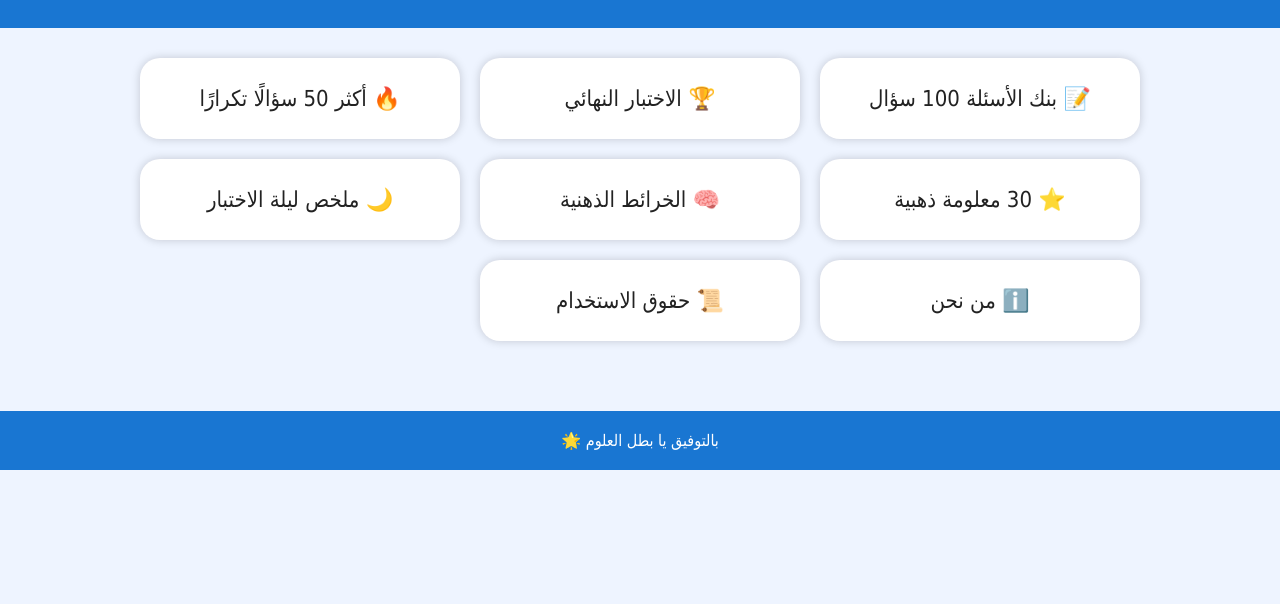
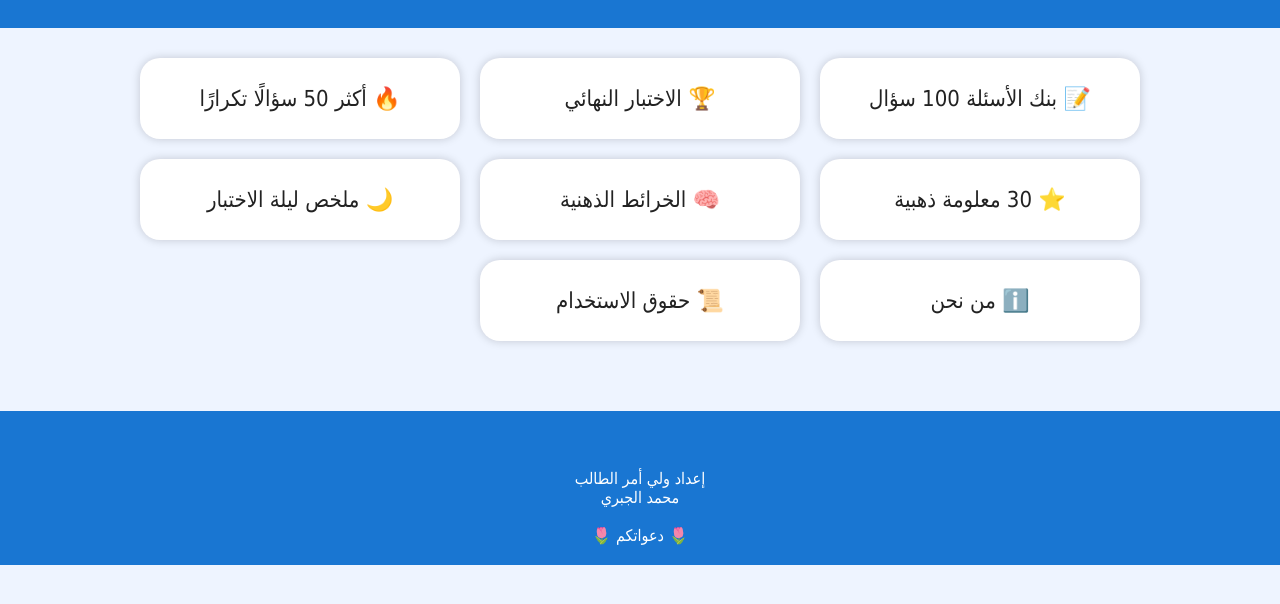
Before and after one commit to amj9516-bit/science-grade4-1447, a plain HTML site: page index.html in a window 1280 px wide. Shown: the part 138-742 px from the top of the page. Drawn offline with Linux system fonts and the light colour scheme.

Commit message:
Update index.html

```diff
--- a/index.html
+++ b/index.html
@@ -1 +1,9 @@
-<!DOCTYPE html><html lang="ar" dir="rtl"><head><meta charset="UTF-8"><meta name="viewport" content="width=device-width, initial-scale=1.0"><title>علوم رابع ابتدائي ف2 1447</title><link rel="stylesheet" href="style.css"></head><body><header><h1>📚 منصة المراجعة النهائية</h1><h2>علوم الصف الرابع الابتدائي - الفصل الدراسي الثاني 1447</h2></header><div class="container"><a class="card" href="100_questions.html">📝 بنك الأسئلة 100 سؤال</a><a class="card" href="final_exam.html">🏆 الاختبار النهائي</a><a class="card" href="top50.html">🔥 أكثر 50 سؤالًا تكرارًا</a><a class="card" href="golden_facts.html">⭐ 30 معلومة ذهبية</a><a class="card" href="mindmaps.html">🧠 الخرائط الذهنية</a><a class="card" href="night_review.html">🌙 ملخص ليلة الاختبار</a><a class="card" href="about.html">ℹ️ من نحن</a><a class="card" href="usage.html">📜 حقوق الاستخدام</a></div><footer>بالتوفيق يا بطل العلوم 🌟</footer></body></html>
+<!DOCTYPE html><html lang="ar" dir="rtl"><head><meta charset="UTF-8"><meta name="viewport" content="width=device-width, initial-scale=1.0"><title>علوم رابع ابتدائي ف2 1447</title><link rel="stylesheet" href="style.css"></head><body><header><h1>📚 منصة المراجعة النهائية</h1><h2>علوم الصف الرابع الابتدائي - الفصل الدراسي الثاني 1447</h2></header><div class="container"><a class="card" href="100_questions.html">📝 بنك الأسئلة 100 سؤال</a><a class="card" href="final_exam.html">🏆 الاختبار النهائي</a><a class="card" href="top50.html">🔥 أكثر 50 سؤالًا تكرارًا</a><a class="card" href="golden_facts.html">⭐ 30 معلومة ذهبية</a><a class="card" href="mindmaps.html">🧠 الخرائط الذهنية</a><a class="card" href="night_review.html">🌙 ملخص ليلة الاختبار</a><a class="card" href="about.html">ℹ️ من نحن</a><a class="card" href="usage.html">📜 حقوق الاستخدام</a></div><footer><br><br>
+
+إعداد ولي أمر الطالب
+<br>
+محمد الجبري
+
+<br><br>
+
+🌷 دعواتكم 🌷</footer></body></html>
```
